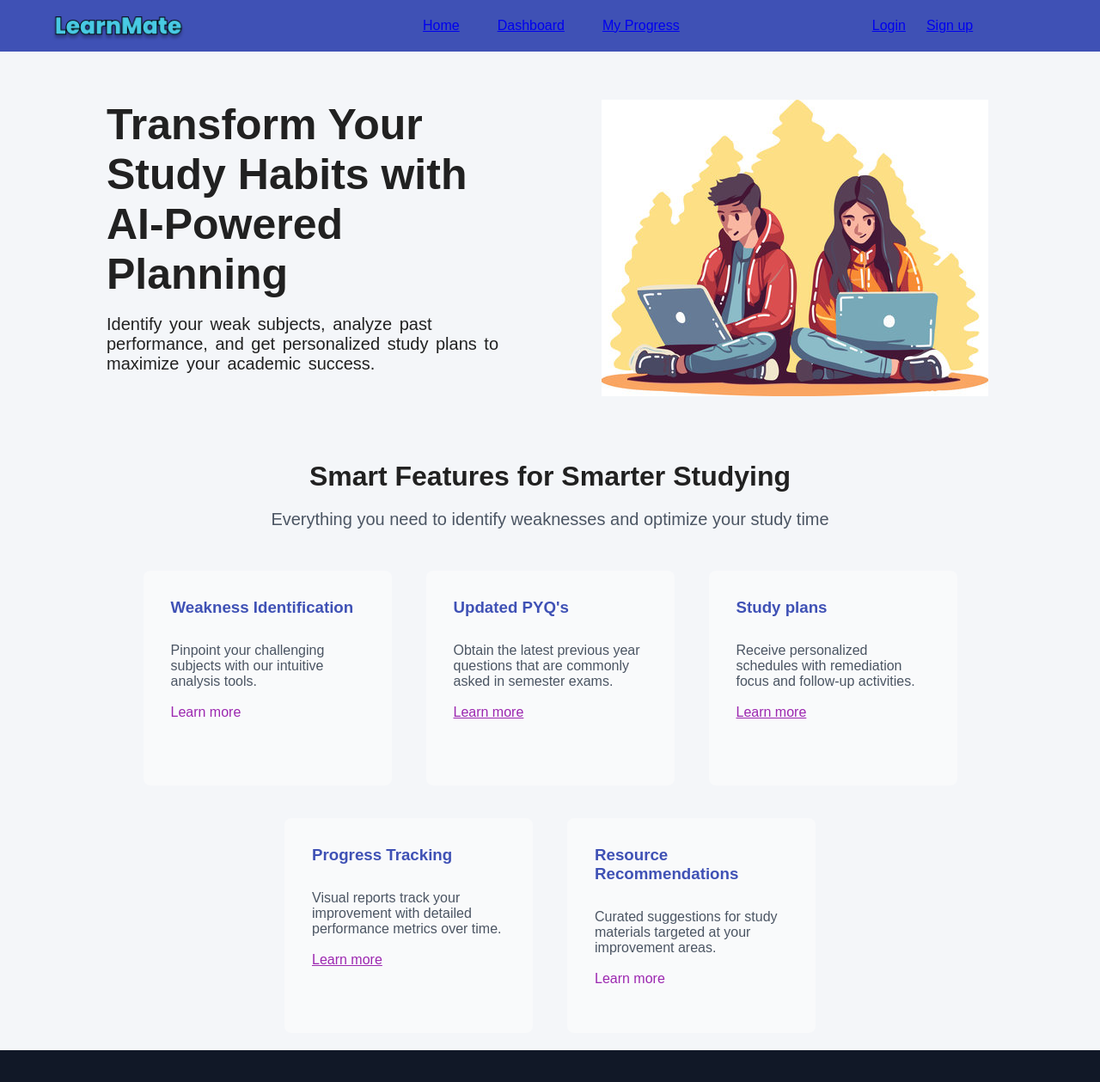
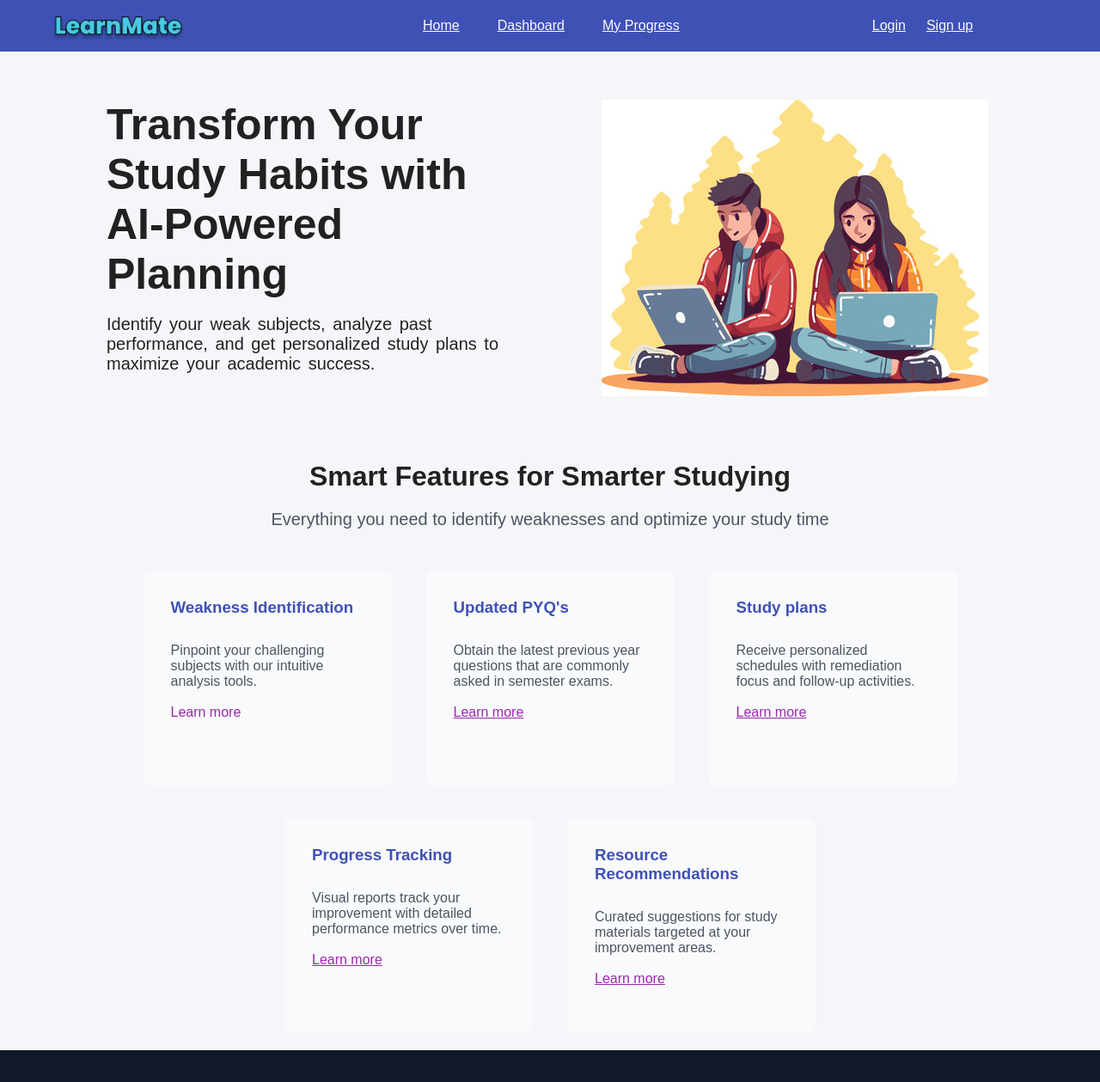
Before and after one commit to PrinceAMJ/LearnMate, a website: page public/index.html in a window 1280 px wide. Shown: the top 1259 px of the page at 86% size. Drawn offline with Linux system fonts and the light colour scheme.

Commit message:
Update index.html

```diff
--- a/public/index.html
+++ b/public/index.html
@@ -20,11 +20,11 @@
           <div class="navlogo ">
              <div class="logo">  </div>
           </div>
-          <div class="home border"><a href="/index.html">Home</a></div>
-          <div class="dashboard border"><a href="/dashboard.html"><p>Dashboard</p></a></div>
-          <div class="progress border"> <a href="/progress.html">My Progress </a></div>
-          <div class="login border"> <a href="/login.html">Login </a></div>
-          <div class="signup border"> <a href="/signup.html">Sign up </a></div>
+          <div class="home border"><a href="/index.html" style="color:#f9fafb">Home</a></div>
+          <div class="dashboard border"><a href="/dashboard.html" style="color:#f9fafb"><p>Dashboard</p></a></div>
+          <div class="progress border"> <a href="/progress.html" style="color:#f9fafb">My Progress </a></div>
+          <div class="login border"> <a href="/login.html" style="color:#f9fafb">Login </a></div>
+          <div class="signup border"> <a href="/signup.html" style="color:#f9fafb">Sign up </a></div>
       </div>
     </header>
 
@@ -118,7 +118,7 @@
                 <br>
                <p>Curated suggestions for study materials targeted at your improvement areas.</p>
                 <br>
-                <a style="color:#9c27b0">Learn more </a>
+                <a href="/resource.html" style="color:#9c27b0">Learn more </a>
 
             </div>
             </div>
```
